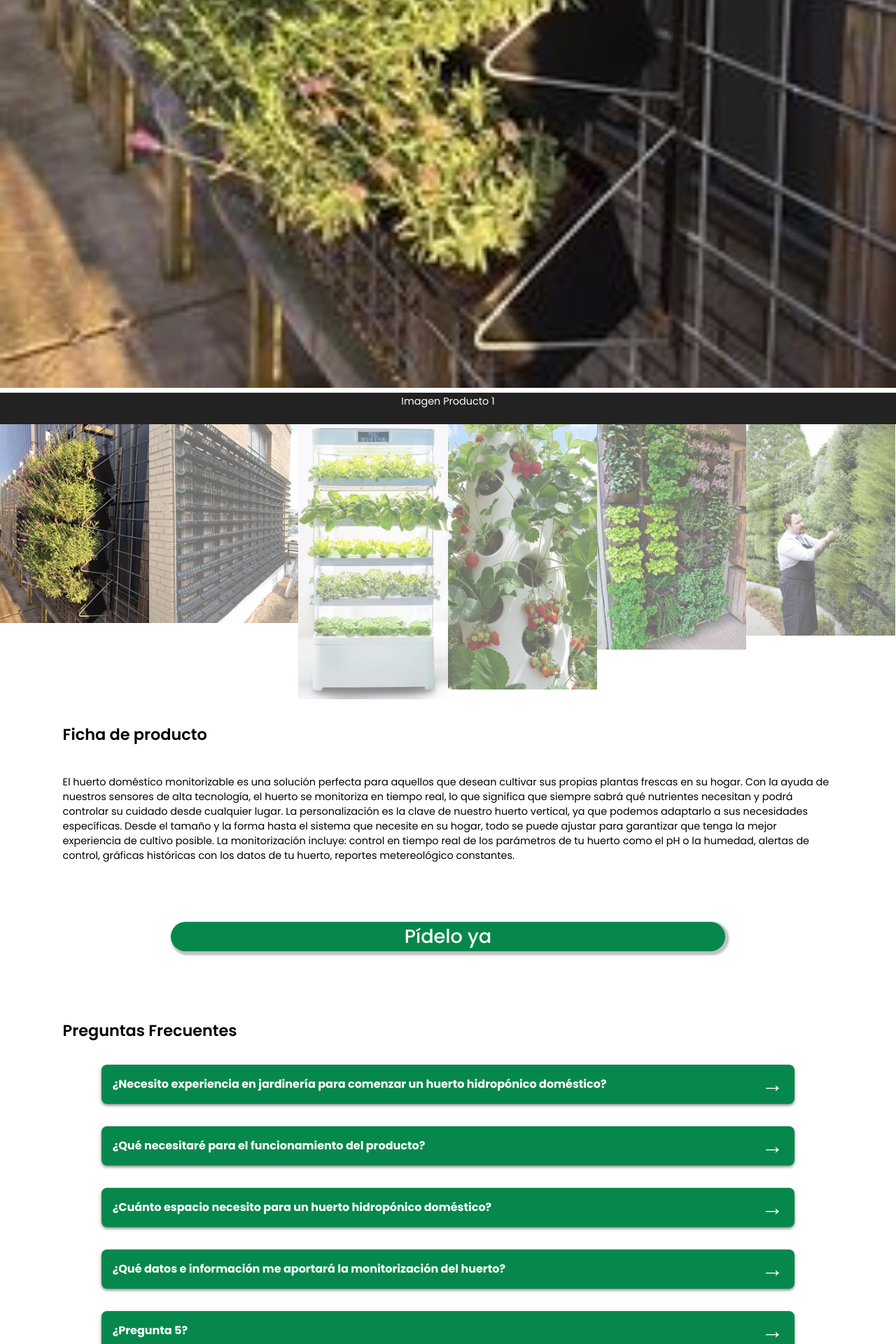
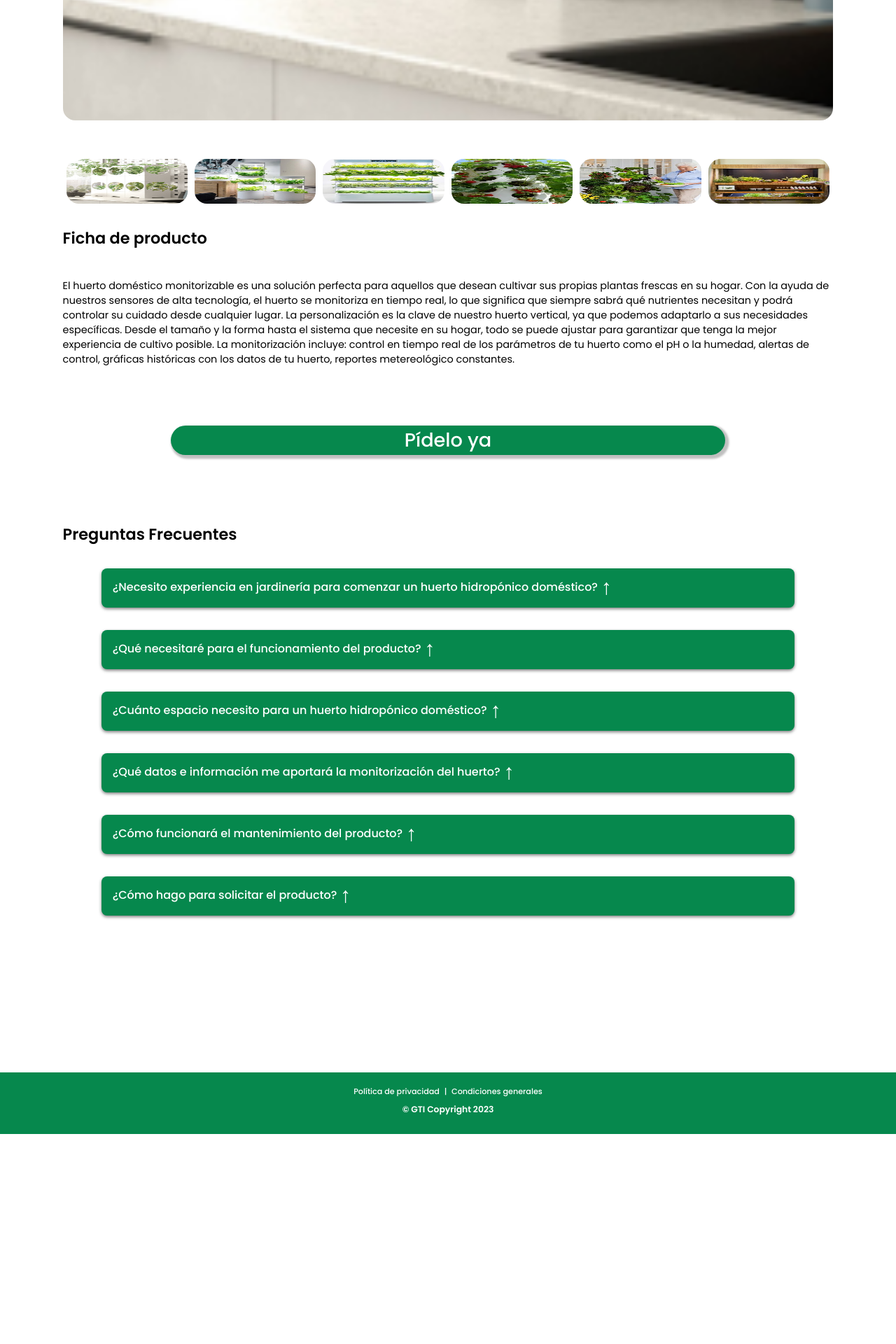
Before and after one commit to juandiazx/Huertodo, a PHP site: page /Producto.html in a window 1280 px wide. Shown: the part 1560-3480 px from the top of the page at 70% size. After the commit the page ends 3180 px from the top, so only its background shows below. Run offline with PHP 8.4, Linux system fonts and the light colour scheme.

Commit message:
gitflow-feature-stash: Correcciones_Producto

```diff
--- a/src/app/Producto.html
+++ b/src/app/Producto.html
@@ -43,77 +43,62 @@
 </header>
 <!-- Termina la cabecera-->
 
-<!-- Comienza la sección primera de explicación general-->
+<!-- Comienza la página de Producto -->
 <main>
+    <div class="wrapper">
     <section id="producto-page">
         <h2>Huerto doméstico monitorizable</h2>
-        <!-- <img class="imagenes-sobre-nosotros" src="images/This LEGO-inspired modular planter upgrades vertical farming for gardening in tiny living spaces! - Yanko Design (1).png" alt="Huerto Vertical en Cocina."> -->
     </section>
 
     <!-- Selector de imágenes -->
     <script src="js\selector_imagenes.js" defer></script>
-    <!-- Container for the image gallery -->
+    <!-- Contenedor de la galería de imágenes -->
     <div class="container">
 
-        <!-- Full-width images with number text -->
+        <!-- Imágenes a tamaño completo -->
         <div class="mySlides">
-            <div class="numbertext">1 / 6</div>
-            <img src="images\Imagen Producto 1.png" style="width:100%">
+            <img class="image-selector" src="images\Imagen Producto 1.png" alt="Imagen Producto 1">
         </div>
 
         <div class="mySlides">
-            <div class="numbertext">2 / 6</div>
-            <img src="images\Imagen Producto 2.png" style="width:100%">
+            <img class="image-selector" src="images\Imagen Producto 2.png" alt="Imagen Producto 2">
         </div>
 
         <div class="mySlides">
-            <div class="numbertext">3 / 6</div>
-            <img src="images\Imagen Producto 3.png" style="width:100%">
+            <img class="image-selector" src="images\Imagen Producto 3.png" alt="Imagen Producto 3">
         </div>
 
         <div class="mySlides">
-            <div class="numbertext">4 / 6</div>
-            <img src="images\Imagen Producto 4.png" style="width:100%">
+            <img class="image-selector" src="images\Imagen Producto 4.png" alt="Imagen Producto 4">
         </div>
 
         <div class="mySlides">
-            <div class="numbertext">5 / 6</div>
-            <img src="images\Imagen Producto 5.png" style="width:100%">
+            <img class="image-selector" src="images\Imagen Producto 5.png" alt="Imagen Producto 5">
         </div>
 
         <div class="mySlides">
-            <div class="numbertext">6 / 6</div>
-            <img src="images\Imagen Producto 6.png" style="width:100%">
+            <img class="image-selector" src="images\Imagen Producto 6.png" alt="Imagen Producto 6">
         </div>
 
-        <!-- Next and previous buttons -->
-        <a class="prev" onclick="plusSlides(-1)">&#10094;</a>
-        <a class="next" onclick="plusSlides(1)">&#10095;</a>
-
-        <!-- Image text -->
-        <div class="caption-container">
-            <p id="caption"></p>
-        </div>
-
-        <!-- Thumbnail images -->
+        <!-- Imágenes del selector -->
         <div class="row">
             <div class="column">
-                <img class="demo cursor" src="images\Imagen Producto 1.png" style="width:100%" onclick="currentSlide(1)" alt="Imagen Producto 1">
+                <img class="demo cursor" src="images\Imagen Producto 1.png" onclick="currentSlide(1)" alt="Imagen Producto 1">
             </div>
             <div class="column">
-                <img class="demo cursor" src="images\Imagen Producto 2.png" style="width:100%" onclick="currentSlide(2)" alt="Imagen Producto 2">
+                <img class="demo cursor" src="images\Imagen Producto 2.png" onclick="currentSlide(2)" alt="Imagen Producto 2">
             </div>
             <div class="column">
-                <img class="demo cursor" src="images\Imagen Producto 3.png" style="width:100%" onclick="currentSlide(3)" alt="Imagen Producto 3">
+                <img class="demo cursor" src="images\Imagen Producto 3.png" onclick="currentSlide(3)" alt="Imagen Producto 3">
             </div>
             <div class="column">
-                <img class="demo cursor" src="images\Imagen Producto 4.png" style="width:100%" onclick="currentSlide(4)" alt="Imagen Producto 4">
+                <img class="demo cursor" src="images\Imagen Producto 4.png" onclick="currentSlide(4)" alt="Imagen Producto 4">
             </div>
             <div class="column">
-                <img class="demo cursor" src="images\Imagen Producto 5.png" style="width:100%" onclick="currentSlide(5)" alt="Imagen Producto 5">
+                <img class="demo cursor" src="images\Imagen Producto 5.png" onclick="currentSlide(5)" alt="Imagen Producto 5">
             </div>
             <div class="column">
-                <img class="demo cursor" src="images\Imagen Producto 6.png" style="width:100%" onclick="currentSlide(6)" alt="Imagen Producto 6">
+                <img class="demo cursor" src="images\Imagen Producto 6.png" onclick="currentSlide(6)" alt="Imagen Producto 6">
             </div>
         </div>
     </div>
@@ -142,79 +127,79 @@
             <h2>Preguntas Frecuentes</h2>
 
             <!-- Desplegable 1 -->
-            <div class="accordion">
-                <div class="accordion-item">
-                    <div class="accordion-item-header">
+            <div class="acordeon">
+                <div class="acordeon-item">
+                    <div class="acordeon-item-header">
                         ¿Necesito experiencia en jardinería para comenzar un huerto hidropónico doméstico?
                     </div>
-                    <div class="accordion-item-body">
-                        <p class="accordion-item-body-content">
-                            La respuesta de la pregunta 1.
+                    <div class="acordeon-item-body">
+                        <p class="acordeon-item-body-content">
+                            No, no se necesita experiencia en jardinería para comenzar un huerto hidropónico doméstico. Los huertos hidropónicos son fáciles de configurar y mantener con recursos en línea.
                         </p>
                     </div>
                 </div>
             </div>
             <!-- Desplegable 2 -->
-            <div class="accordion">
-                <div class="accordion-item">
-                    <div class="accordion-item-header">
+            <div class="acordeon">
+                <div class="acordeon-item">
+                    <div class="acordeon-item-header">
                         ¿Qué necesitaré para el funcionamiento del producto?
                     </div>
-                    <div class="accordion-item-body">
-                        <p class="accordion-item-body-content">
-                            La respuesta de la pregunta 2.
+                    <div class="acordeon-item-body">
+                        <p class="acordeon-item-body-content">
+                            Para el funcionamiento de un huerto vertical hidropónico, necesitarás un sistema de riego, bomba de agua, sustrato o solución nutritiva, un recipiente de agua, luz adecuada, semillas o plantas y un soporte.
                         </p>
                     </div>
                 </div>
             </div>
             <!-- Desplegable 3 -->
-            <div class="accordion">
-                <div class="accordion-item">
-                    <div class="accordion-item-header">
+            <div class="acordeon">
+                <div class="acordeon-item">
+                    <div class="acordeon-item-header">
                         ¿Cuánto espacio necesito para un huerto hidropónico doméstico?
                     </div>
-                    <div class="accordion-item-body">
-                        <p class="accordion-item-body-content">
-                            La respuesta de la pregunta 3.
+                    <div class="acordeon-item-body">
+                        <p class="acordeon-item-body-content">
+                            Un huerto hidropónico doméstico puede ser configurado en una pequeña área, como en una ventana o en una esquina de la casa. El espacio necesario dependerá de la cantidad y el tamaño de las plantas, pero en general, los huertos hidropónicos son ideales para espacios pequeños.
                         </p>
                     </div>
                 </div>
             </div>
             <!-- Desplegable 4 -->
-            <div class="accordion">
-                <div class="accordion-item">
-                    <div class="accordion-item-header">
+            <div class="acordeon">
+                <div class="acordeon-item">
+                    <div class="acordeon-item-header">
                         ¿Qué datos e información me aportará la monitorización del huerto?
                     </div>
-                    <div class="accordion-item-body">
-                        <p class="accordion-item-body-content">
-                            La respuesta de la pregunta 4.
+                    <div class="acordeon-item-body">
+                        <p class="acordeon-item-body-content">
+                            La monitorización de un huerto hidropónico proporcionará información valiosa, como el nivel de pH y nutrientes en la solución, la temperatura del agua y del aire, la humedad, y la intensidad de la luz. Estos datos pueden ayudar a los cultivadores a optimizar el rendimiento de las plantas y ajustar las condiciones de crecimiento para obtener mejores resultados.
                         </p>
                     </div>
                 </div>
             </div>
             <!-- Desplegable 5 -->
-            <div class="accordion">
-                <div class="accordion-item">
-                    <div class="accordion-item-header">
-                        ¿Pregunta 5?
+            <div class="acordeon">
+                <div class="acordeon-item">
+                    <div class="acordeon-item-header">
+                        ¿Cómo funcionará el mantenimiento del producto?
                     </div>
-                    <div class="accordion-item-body">
-                        <p class="accordion-item-body-content">
-                            La respuesta de la pregunta 5.
+                    <div class="acordeon-item-body">
+                        <p class="acordeon-item-body-content">
+                            El mantenimiento del huerto hidropónico incluirá tareas como controlar y ajustar el nivel de nutrientes y pH de la solución, limpiar el sistema y reemplazar el agua regularmente, verificar la iluminación y la temperatura, y monitorear el crecimiento de las plantas. El mantenimiento también puede incluir la poda y cosecha de las plantas para asegurar su salud y el rendimiento del huerto.
                         </p>
                     </div>
                 </div>
             </div>
             <!-- Desplegable 6 -->
-            <div class="accordion">
-                <div class="accordion-item">
-                    <div class="accordion-item-header">
-                        ¿Pregunta 6?
+            <div class="acordeon">
+                <div class="acordeon-item">
+                    <div class="acordeon-item-header">
+                        ¿Cómo hago para solicitar el producto?
                     </div>
-                    <div class="accordion-item-body">
-                        <p class="accordion-item-body-content">
-                            La respuesta de la pregunta 6.
+                    <div class="acordeon-item-body">
+                        <p class="acordeon-item-body-content">
+                            Para solicitar el producto, simplemente rellena el formulario de contacto proporcionado. En este formulario podrás incluir tu información de contacto y cualquier pregunta o consulta que tengas sobre el producto.
                         </p>
                     </div>
                 </div>
@@ -222,10 +207,9 @@
         </section>
 
     </section>
+    </div>
 </main>
-<!-- Termina el main, explicación general -->
-
-<!-- <section class="separacion-contenido"></section> -->
+<!-- Termina el main de la página de producto -->
 
 <!-- Comienza el footer-->
 <footer id="footer-bottom" role="contentinfo">
--- a/src/app/css/estilos.css
+++ b/src/app/css/estilos.css
@@ -33,6 +33,15 @@
     height: 2rem;
 }
 
+/*Contenedor completo, wrapper de toda la monitorización*/
+.wrapper {
+    padding-left: 7%;
+    padding-right: 7%;
+    margin-top: 6rem;
+    padding-top: 10%;
+    padding-bottom: 15%;
+}
+
 /*------------------------Comienza QUIENES SOMOS------------------------*/
 #quienes-somos-page {
     height: 55vh;
@@ -46,14 +55,15 @@
 
 }
 
-/*Añadir fondo verde de contraste predeterminado del proyecto*/
+/* Añadir fondo verde de contraste predeterminado del proyecto */
 #fondo-contraste-sobre-nosotros{
     background-color: var(--second-color-green);
     height: 55rem;
     border: 0px solid blue;
 }
 
-/*Secciones de la Página Sobre Nosotros*/
+/* Secciones de la Página Sobre Nosotros */
+/* Sección de Visión */
 .seccion-vision {
     color: var(--main-color-white);
     height: 25rem;
@@ -66,6 +76,7 @@
     align-items: start;
 }
 
+/* Sección de Valores */
 #seccion-valores{
     height: 40rem;
     flex-direction: column;
@@ -77,6 +88,7 @@
     border: 0px solid yellow;
 }
 
+/* Deslizable de tarjetas de Sobre Nosotros (transparencia, pasión, etc) */
 #deslizable-imagenes-sobre-nosotros{
     border: 0px solid black;
     text-align: center;
@@ -89,6 +101,7 @@
     align-items: center;
 }
 
+/* Todas las imágenes de la sección de Visión */
 #imagenes-vision{
     height: 13em;
     border-radius: 1.1em;
@@ -103,7 +116,7 @@
     border: 0px solid black;
 }
 
-/*Estilo imágenes página Sobre Nosotros*/
+/* Estilo imágenes página Sobre Nosotros */
 .imagenes-sobre-nosotros {
     height: 13em;
     border-radius: 1.1em;
@@ -119,99 +132,69 @@
 
 /*------------------------Termina QUIENES SOMOS------------------------*/
 
-/*SELECTOR DE IMÁGENES*/
+/* SELECTOR DE IMÁGENES PRODUCTO */
+
 * {
     box-sizing: border-box;
 }
 
-/* Position the image container (needed to position the left and right arrows) */
-.container {
-    position: relative;
-}
-
-/* Hide the images by default */
+/* Esconde las imágenes por defecto */
 .mySlides {
     display: none;
 }
 
-/* Add a pointer when hovering over the thumbnail images */
-.cursor {
-    cursor: pointer;
+/* Características de las imágenes mostradas del selector */
+.image-selector {
+    width: 100%;
+    height: 6%;
+    border-radius: 1.1em;
+    max-width: 100%;
+    align-content: center;
+    justify-content: center;
+    margin-bottom: 3em;
+
 }
 
-/* Next & previous buttons */
-.prev,
-.next {
-    cursor: pointer;
-    position: absolute;
-    top: 40%;
-    width: auto;
-    padding: 16px;
-    color: white;
-    font-weight: bold;
-    font-size: 20px;
-    border-radius: 1.1em;
-    user-select: none;
-    -webkit-user-select: none;
-}
-
-/* Position the "next button" to the right */
-.next {
-    right: 0;
-    border-radius: 3px 0 0 3px;
-}
-
-/* On hover, add a black background color with a little bit see-through */
-.prev:hover,
-.next:hover {
-    background-color: rgba(0, 0, 0, 0.8);
-}
-
-/* Number text (1/3 etc) */
-.numbertext {
-    color: #f2f2f2;
-    font-size: 12px;
-    padding: 8px 12px;
-    position: absolute;
-    top: 0;
-}
-
-/* Container for image text */
-.caption-container {
-    text-align: center;
-    background-color: #222;
-    padding: 2px 16px;
-    color: white;
-}
+/* Fila de imágenes del selector */
 
 .row:after {
     content: "";
     display: table;
     clear: both;
+    margin-bottom: 2em;
 }
 
-/* Six columns side by side */
+/* Crea seis columnas en la fila para las seis imágenes del selector */
 .column {
     float: left;
     width: 16.66%;
+    padding: 0 5px;
+    height: 4em;
 }
 
-/* Add a transparency effect for thumnbail images */
+/* Características de las imágenes inferiores de selección */
 .demo {
-    opacity: 0.6;
+    opacity: 1;
+    width: 100%;
+    height: 100%;
+    border-radius: 1.1em;
+    max-width: 100%;
+    align-content: center;
+    justify-content: center;
 }
 
-.active,
+/* Características cuando se selecciona una imagen inferior del selector */
 .demo:hover {
     opacity: 1;
+    box-shadow: 0px 3px 6px 0 rgba(0,0,0,0.6);
 }
 
-/*ACABA SELECTOR DE IMÁGENES*/
+/* ACABA SELECTOR DE IMÁGENES PRODUCTO */
 
 /*------------------------COMIENZA PRODUCTO------------------------*/
 
+/* Página del Producto */
 #producto-page{
-    height: 45vh;
     flex-direction: column;
     align-content: center;
     text-align: justify-all;
@@ -223,7 +206,7 @@
 .seccion-ficha-producto{
 
 }
-
+/* Botones de la página de Producto */
 .boton-producto {
     flex-direction: column;
     align-content: center;
@@ -231,26 +214,16 @@
     display: flex;
     justify-content: center;
     align-items: center;
-
-    /*width: 72%;
-    height: 7%;
-    border-radius: 3em;
-    border: none;
-    box-shadow: 0.1em 0.1em 0.1em 0.1em rgba(0, 0, 0, 0.25);
-    background: var(--second-color-green);
-    color: var(--main-color-white);
-    font-family:'Poppins', sans-serif;
-    font-weight: 500;
-    font-size: 170%;*/
 }
 
+/* Características de la sección de preguntas frecuentes */
 .seccion-preguntas{
     margin-top: 4vh;
 }
 
 /*------------------------ACABA PRODUCTO------------------------*/
 
-/*COMIENZA ESTILOS DE DESPLEGABLES*/
+/* COMIENZA ESTILOS DE DESPLEGABLES */
 
 * {
     padding: 0;
@@ -261,13 +234,13 @@
     color: inherit;
 }
 
-.accordion {
+.acordeon {
     width: 90%;
     max-width: 1000px;
     margin: 2rem auto;
 }
 
-.accordion-item {
+.acordeon-item {
     background-color: #06884D;
     color: #fff;
     margin: 1rem 0;
@@ -275,43 +248,42 @@
     box-shadow: 0px 2px 4px 0 rgba(0,0,0,0.5);
 }
 
-.accordion-item-header {
-    padding: 0.5rem 3rem 0.5rem 1rem;
+.acordeon-item-header {
+    padding: 0.5rem 1rem 0.5rem 1rem;
     min-height: 3.5rem;
     line-height: 1.3rem;
-    font-weight: bold;
+    font-weight: 500;
     display: flex;
     align-items: center;
-    position: relative;
     cursor: pointer;
 }
 
-.accordion-item-header::after {
-    content: "\2192";
-    font-size: 2rem;
-    position: absolute;
-    right: 1rem;
+/* Fecha Desplegable Icono */
+.acordeon-item-header::after {
+    content: "\2191";
+    font-size: 1.9rem;
+    margin-left: 0.3rem;
+    align-self: center;
     transition: transform 0.2s ease-in-out;
 }
 
-.accordion-item-header.active::after {
-    transform: rotate(90deg);
+.acordeon-item-header.active::after {
+    transform: rotate(180deg);
 }
 
-.accordion-item-body {
+.acordeon-item-body {
     max-height: 0;
     overflow: hidden;
     transition: max-height 0.2s ease-out;
 }
 
-.accordion-item-body-content {
+.acordeon-item-body-content {
     padding: 1rem;
     line-height: 1.5rem;
-    border-top: 2px solid;
-    border-image: linear-gradient(to right, #06884D, white) 1;
+    border-top: 1px solid white;
 }
 
-/*ACABA ESTILOS DE DESPLEGABLES*/
+/* ACABA ESTILOS DE DESPLEGABLES */
 
 p {
     font-size: 90%;
```
Also changed, not shown: src/app/js/desplegables.js (+12 -12 lines), src/app/images/Imagen Producto 1.png, src/app/images/Imagen Producto 2.png, src/app/images/Imagen Producto 3.png, src/app/images/Imagen Producto 4.png, src/app/images/Imagen Producto 5.png, src/app/images/Imagen Producto 6.png.
